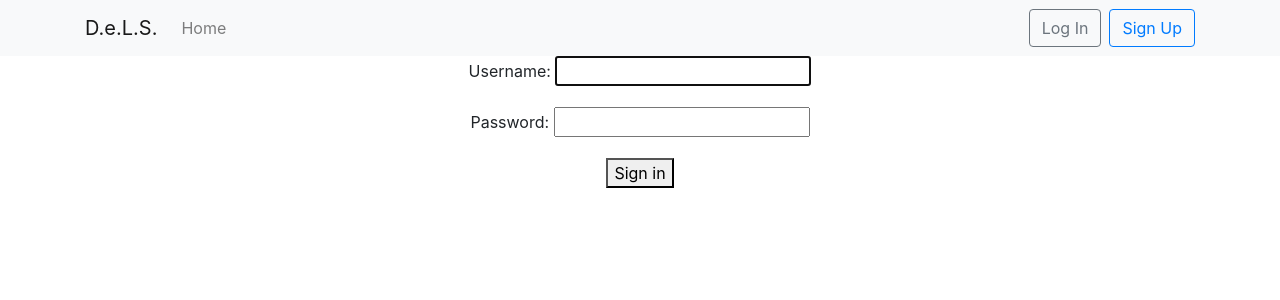
After one commit to Industrylaud/dels, a Django app: page /accounts/login/ in a window 1280 px wide. The commit adds this page. Shown: the top 300 px of the page. Run offline with Django 3.2, Linux system fonts and the light colour scheme.

Commit message:
add basic log in page and logout

```diff
--- a/dels_project/settings.py
+++ b/dels_project/settings.py
@@ -133,3 +133,5 @@ STATICFILES_FINDERS = [
 ]
 
 AUTH_USER_MODEL = 'users.CustomUser'
+LOGIN_REDIRECT_URL = 'home'
+LOGOUT_REDIRECT_URL = 'home'
--- a/dels_project/urls.py
+++ b/dels_project/urls.py
@@ -18,5 +18,8 @@ from django.urls import path, include
 
 urlpatterns = [
     path('admin/', admin.site.urls),
+
+    path('accounts/', include('django.contrib.auth.urls')),
+
     path('', include('pages.urls')),
 ]
--- a/templates/_base.html
+++ b/templates/_base.html
@@ -31,9 +31,10 @@
                 </ul>
 
                 {% if user.is_authenticated %}
-                    <a class="btn btn-outline-danger" href="#">Log Out</a>
+                    {{ user.email }}
+                    <a class="btn btn-outline-danger" href="{% url 'logout' %}">Log Out</a>
                 {% else %}
-                    <a class="btn btn-outline-secondary" href="#">Log In</a>
+                    <a class="btn btn-outline-secondary" href="{% url 'login' %}">Log In</a>
                     <a class="btn btn-outline-primary ml-2" href="#">Sign Up</a>
                 {% endif %}
             </div>
--- /dev/null
+++ b/templates/registration/login.html
@@ -0,0 +1,13 @@
+{% extends '_base.html' %}
+
+{% block title %}Log In{% endblock %}
+
+{% block content %}
+    <div style="text-align: center;">
+    <form method="post" class="form-signin">
+        {% csrf_token %}
+        {{ form.as_p }}
+        <button type="submit btnbtn-lg btn-primary btn-block" >Sign in</button>
+    </form>
+    </div>
+{% endblock %}
```
